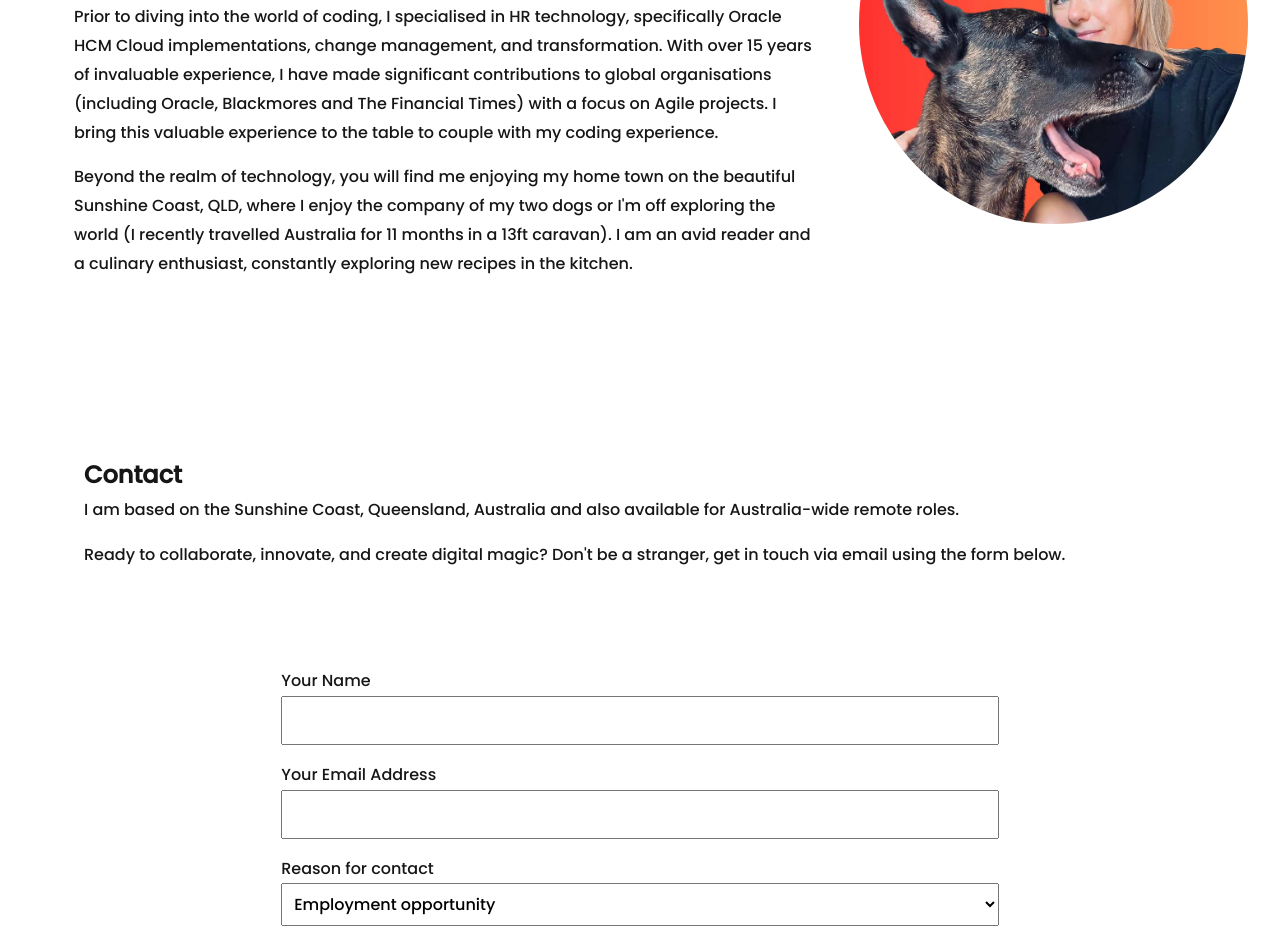
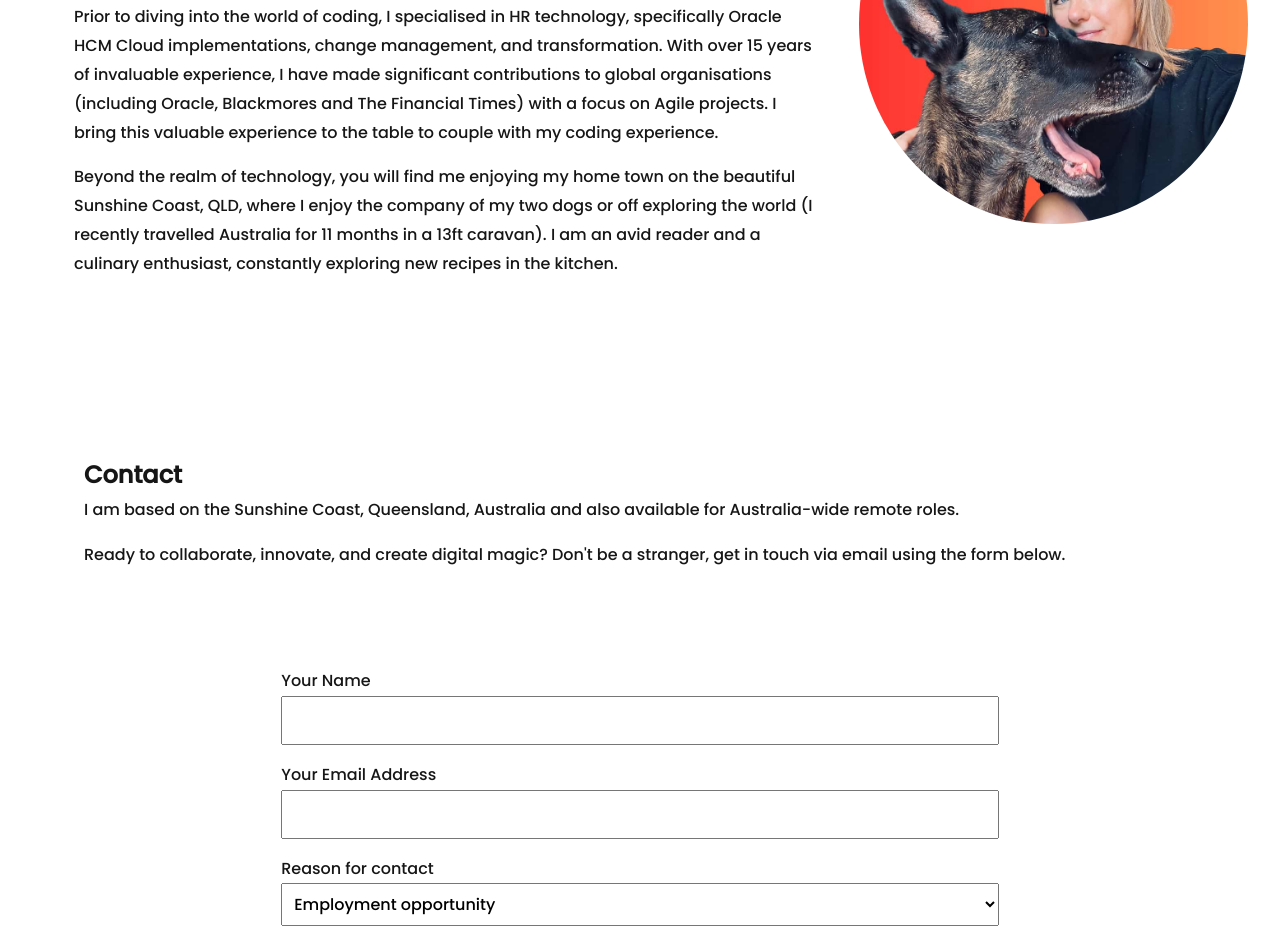
Before and after one commit to Rocketmanda/My_Personal_Portfolio, a plain HTML site: page index.html in a window 1280 px wide. Shown: the part 908-1847 px from the top of the page. Drawn offline with Linux system fonts and the light colour scheme.

Commit message:
Update text

```diff
--- a/index.html
+++ b/index.html
@@ -64,7 +64,7 @@
                     experience, I have made significant contributions to global organisations (including Oracle,
                     Blackmores and The Financial Times) with a focus on Agile projects. I bring this valuable experience to the table to couple with my coding experience.</p>
                 <p>Beyond the realm of technology, you will find me enjoying my home town on the beautiful Sunshine Coast, QLD, where I enjoy
-                    the company of my two dogs or I'm off exploring the world (I recently travelled Australia for 11 months in a 13ft caravan). I am an avid reader and a culinary
+                    the company of my two dogs or off exploring the world (I recently travelled Australia for 11 months in a 13ft caravan). I am an avid reader and a culinary
                     enthusiast, constantly exploring new recipes in the kitchen.</p>
             </article>
         </section>
--- a/style.css
+++ b/style.css
@@ -196,7 +196,7 @@ header {
 	.hamburger-icon {
 		display: none;
 	}
-}
+
 
 .hamburger-icon {
 	height: 50px;
```
